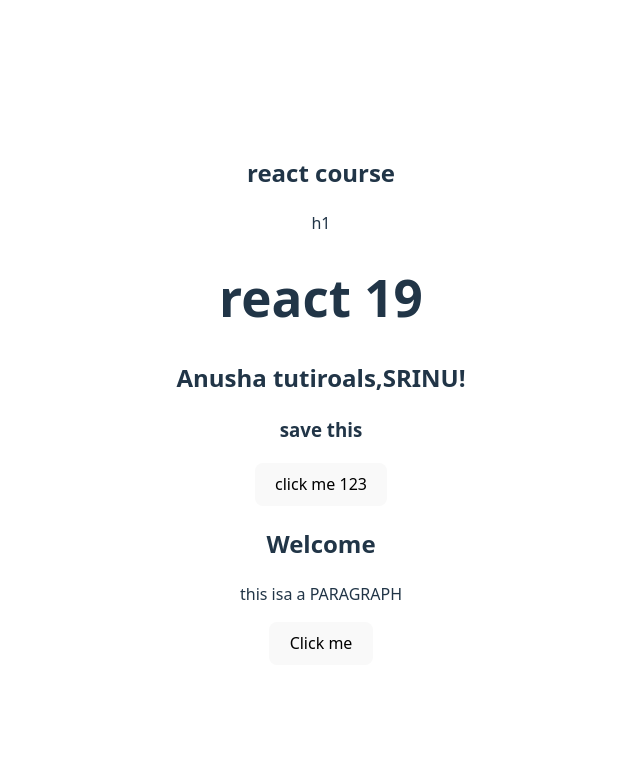
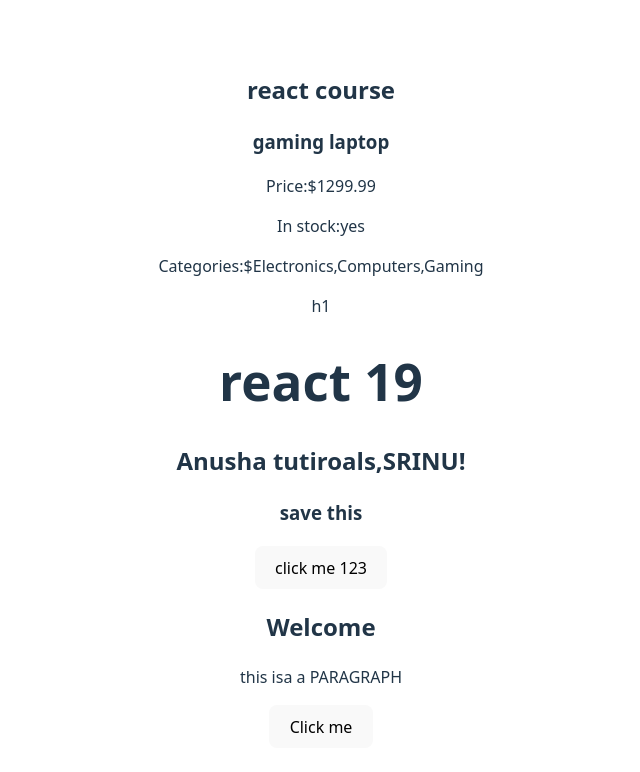
Before and after one commit to anubapatla/My-First-React-App, a React (Vite) app: page / in a window 1280 px wide. Shown: the top 772 px of the page, without its empty margins (319-959 px from the left). Built offline with nearby package versions, Linux system fonts and the light colour scheme.

Commit message:
created product app with props

```diff
--- /dev/null
+++ b/public/Product.jsx
@@ -0,0 +1,10 @@
+export const Product =(props) =>{
+ return (
+    <div>
+        <h3> {props.title}  </h3>
+        <p>Price:${props.price}</p>
+        <p> In stock:{props.inStock ? "yes" : "No"}</p>
+        <p> Categories:${props.categories.join(",")} </p>
+    </div>
+ );
+};
--- a/src/App.jsx
+++ b/src/App.jsx
@@ -5,6 +5,7 @@ import Welcome  from './Welcome';
 import AmazingButton from './Button';
 import { Hello ,HelloWithoutJSX} from './Hello';
 import { Card } from './Card';
+import { Product } from '../public/Product';
 import './App.css'
 
 
@@ -18,6 +19,9 @@ function App() {
   return (
     <div>
        <h2>react course</h2>
+       <Product title="gaming laptop" price={1299.99}
+       inStock={true}
+       categories={["Electronics","Computers","Gaming"]}/>
        <HelloWithoutJSX/>
        <Hello/>
        <Welcome name="SRINU"/>
```
